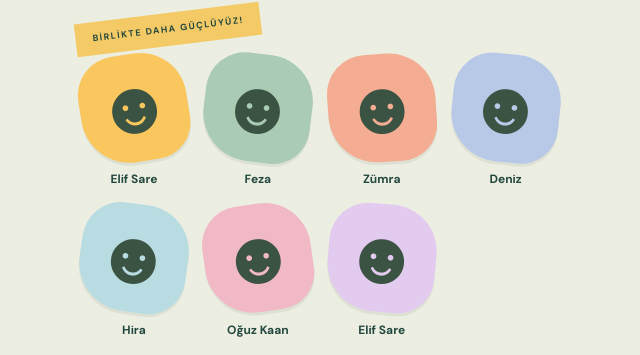
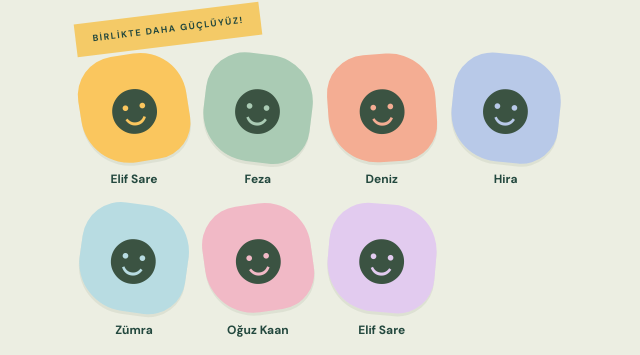
Before and after one commit to yucelkilic/damlanin-yolculugu, a plain HTML site: page index.html in a window 1280 px wide. Shown: the part 1526-1881 px from the top of the page, 3-643 px from the left. Drawn offline with Linux system fonts and the light colour scheme.

Commit message:
Update student and teacher names

```diff
--- a/index.html
+++ b/index.html
@@ -56,9 +56,9 @@
           <ul class="avatar-grid" aria-label="Proje öğrencileri">
             <li><span class="student-avatar" style="--avatar:#fac65e;--turn:-9deg" aria-hidden="true">☻</span><span class="student-name">Elif Sare</span></li>
             <li><span class="student-avatar" style="--avatar:#aacbb4;--turn:7deg" aria-hidden="true">☻</span><span class="student-name">Feza</span></li>
-            <li><span class="student-avatar" style="--avatar:#f4ad93;--turn:-4deg" aria-hidden="true">☻</span><span class="student-name">Zümra</span></li>
-            <li><span class="student-avatar" style="--avatar:#b8c9e8;--turn:6deg" aria-hidden="true">☻</span><span class="student-name">Deniz</span></li>
-            <li><span class="student-avatar" style="--avatar:#b8dce2;--turn:8deg" aria-hidden="true">☻</span><span class="student-name">Hira</span></li>
+            <li><span class="student-avatar" style="--avatar:#f4ad93;--turn:-4deg" aria-hidden="true">☻</span><span class="student-name">Deniz</span></li>
+            <li><span class="student-avatar" style="--avatar:#b8c9e8;--turn:6deg" aria-hidden="true">☻</span><span class="student-name">Hira</span></li>
+            <li><span class="student-avatar" style="--avatar:#b8dce2;--turn:8deg" aria-hidden="true">☻</span><span class="student-name">Zümra</span></li>
             <li><span class="student-avatar" style="--avatar:#f1b9c6;--turn:-8deg" aria-hidden="true">☻</span><span class="student-name">Oğuz Kaan</span></li>
             <li><span class="student-avatar" style="--avatar:#e2cbef;--turn:5deg" aria-hidden="true">☻</span><span class="student-name">Elif Sare</span></li>
           </ul>
```
